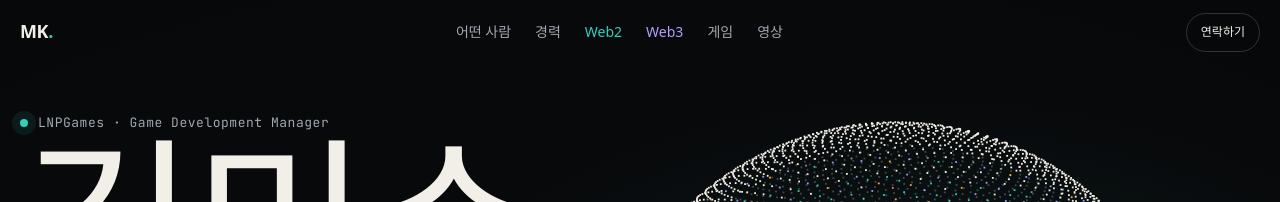
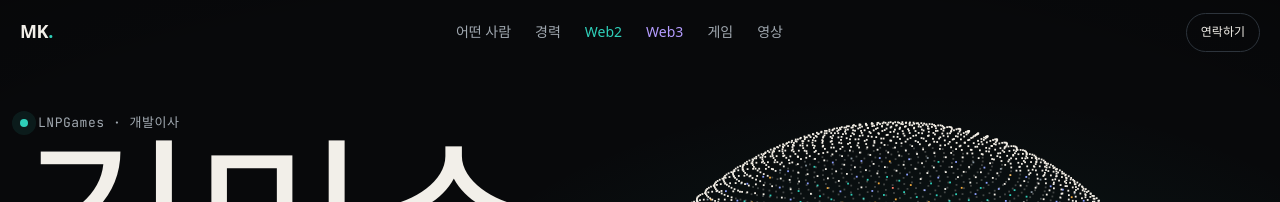
Before and after one commit to NakOh/NakOh.github.io, a plain HTML site: page index.html in a window 1280 px wide. Shown: the top 202 px of the page. Drawn offline with Linux system fonts and the light colour scheme; animation ran at ten frames a second; a web font is replaced by a local one.

Commit message:
Hero title: 개발이사
Co-Authored-By: Claude Opus 5.5 <noreply@anthropic.com>

```diff
--- a/index.html
+++ b/index.html
@@ -595,7 +595,7 @@ main, .marquee { position: relative; z-index: 1; }
   <div class="stage" id="stage">
     <canvas id="field" aria-hidden="true"></canvas>
     <div class="inner hero-copy load" id="heroCopy">
-      <p class="kicker"><i class="pulse"></i>LNPGames · Game Development Manager</p>
+      <p class="kicker"><i class="pulse"></i>LNPGames · 개발이사</p>
       <h1><span class="kr">김민수</span><span class="en">MINSOO KIM</span></h1>
       <p class="tag">9년째 게임을 만들고, 8년째 거래소를 기록합니다. 회사에서는 클라이언트부터 서버까지, 회사 밖에서는 <b>직접 만든 AI 인프라 위에서 Web2·Web3 서비스</b>를 운영합니다.</p>
       <ul class="facts">
```
